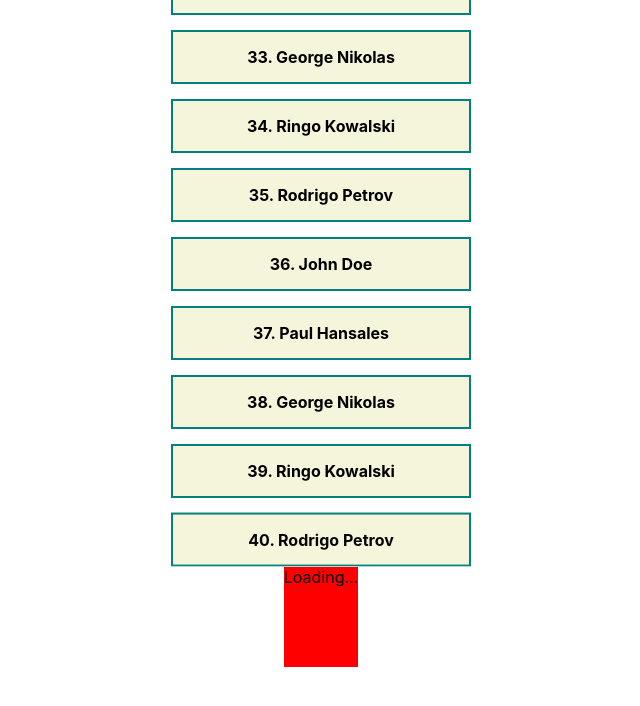
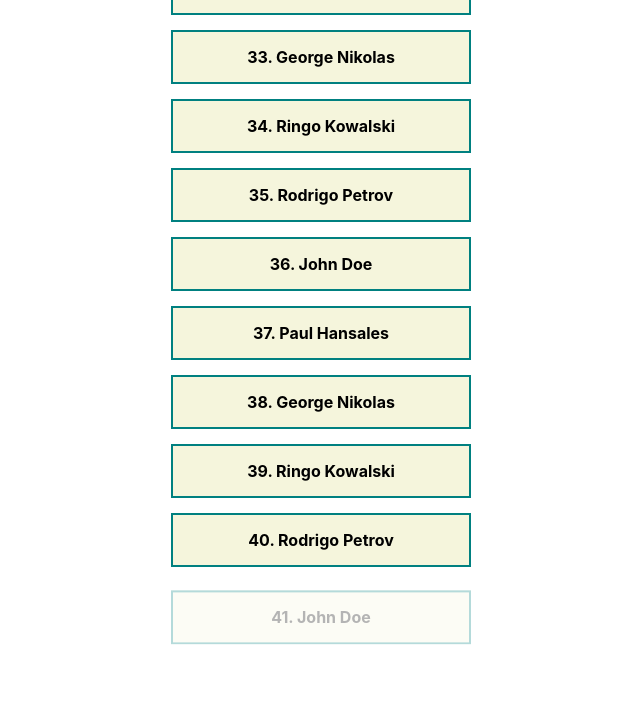
Before and after one commit to EugeneMNS/kolibri-test, a React (Create React App) app: page / in a window 1280 px wide. Shown: the part 2193-2899 px from the top of the page, without its empty margins (319-959 px from the left). Before the commit the page ends 2860 px from the top, so only its background shows below. Built offline with nearby package versions, Linux system fonts and the light colour scheme.

Commit message:
fix: bug with view

```diff
--- a/src/App.tsx
+++ b/src/App.tsx
@@ -22,7 +22,6 @@ const arrUsers_: Array<UserType & { id: number }> = [...Array(100)].map((_, inde
 function App() {
     const [offSet, setOffset] = useState(20)
     const [disable, setDisable] = useState(false)
-    //console.log('disable => ', disable)
     const { ref, inView } = useInView({
         threshold: 1,
         onChange: (inView, entry) => {
@@ -36,12 +35,8 @@ function App() {
             if(disable) return
             setOffset((prev) => prev + 20)
         }
-    }, [inView]);
+    }, [inView, disable])
 
-    useEffect(() => {
-        if(disable) return
-        //setOffset((prev) => prev + 20)
-    }, [disable])
     console.log('12313', arrUsers_.slice(0, offSet).length)
     return <>
         {arrUsers_.slice(0, offSet).map((user, index) => {
@@ -49,7 +44,7 @@ function App() {
                 <UserItem user={user} index={index}/>
             </UserItemWrapper>
         })}
-        {!disable && <div ref={ref} style={{height: '100px', background: 'red'}}>Loading...</div>}
+        <div ref={ref} style={{height: '300px'}}/>
     </>
 }
 
--- a/src/userList/UserItemWrapper.tsx
+++ b/src/userList/UserItemWrapper.tsx
@@ -23,11 +23,9 @@ export const UserItemWrapper = ({children, index, setDisable}: WrapperPropsType)
         animate="visible"
         transition={{delay: (index % 20) * 0.3}}
         onAnimationComplete={() => {
-            if (!(index % 20)) {
+            if ((index + 1) % 20 === 0) {
                 setDisable(false)
-                console.log(`animation complete setDisable(false)`)
             }
-            //console.log(`animation complete ${index}`)
         }}
     >{children}</motion.div>
 
```
